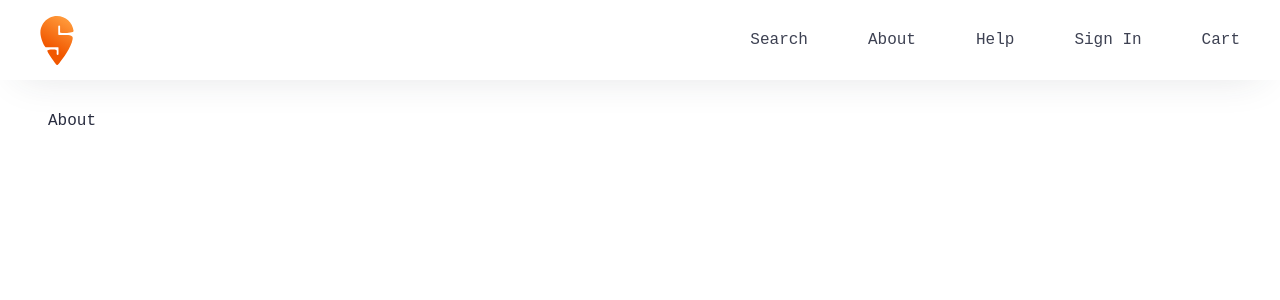
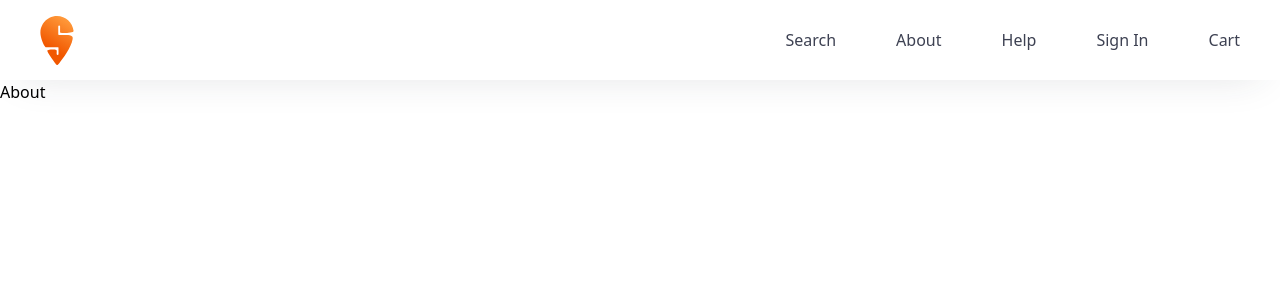
Before and after one commit to pushpendersingh97/swiggy-clone, a React (Vite) app: page /about in a window 1280 px wide. Shown: the top 300 px of the page. Built offline with nearby package versions, Linux system fonts and the light colour scheme.

Commit message:
Installing Tailwind css

```diff
--- a/package.json
+++ b/package.json
@@ -16,6 +16,9 @@
     "react-router-dom": "^6.22.3"
   },
   "devDependencies": {
-    "process": "^0.11.10"
+    "autoprefixer": "^10.4.18",
+    "postcss": "^8.4.35",
+    "process": "^0.11.10",
+    "tailwindcss": "^3.4.1"
   }
 }
--- /dev/null
+++ b/postcss.config.js
@@ -0,0 +1,6 @@
+module.exports = {
+    plugins: {
+      tailwindcss: {},
+      autoprefixer: {},
+    }
+  }
--- a/styles.css
+++ b/styles.css
@@ -1,26 +1,3 @@
-* {
-  padding: 0;
-  margin: 0;
-}
-
-html,
-body {
-  margin: 0;
-  padding: 0;
-  height: 100%;
-  font-weight: 300;
-  color: #282c3f;
-  font-family: "Courier New", Courier, monospace;
-}
-
-.container {
-  display: flex;
-  flex-wrap: wrap;
-  margin: 0 3rem;
-  margin-top: 2rem;
-}
-
-a {
-  color: inherit;
-  text-decoration: none;
-}
+@tailwind base;
+@tailwind components;
+@tailwind utilities;
--- /dev/null
+++ b/tailwind.config.js
@@ -0,0 +1,8 @@
+/** @type {import('tailwindcss').Config} */
+module.exports = {
+  content: ["./src/**/*.{html,js}"],
+  theme: {
+    extend: {},
+  },
+  plugins: [],
+}
```
Also changed, not shown: 1 other file (tests, documents, lock files or other folders).
